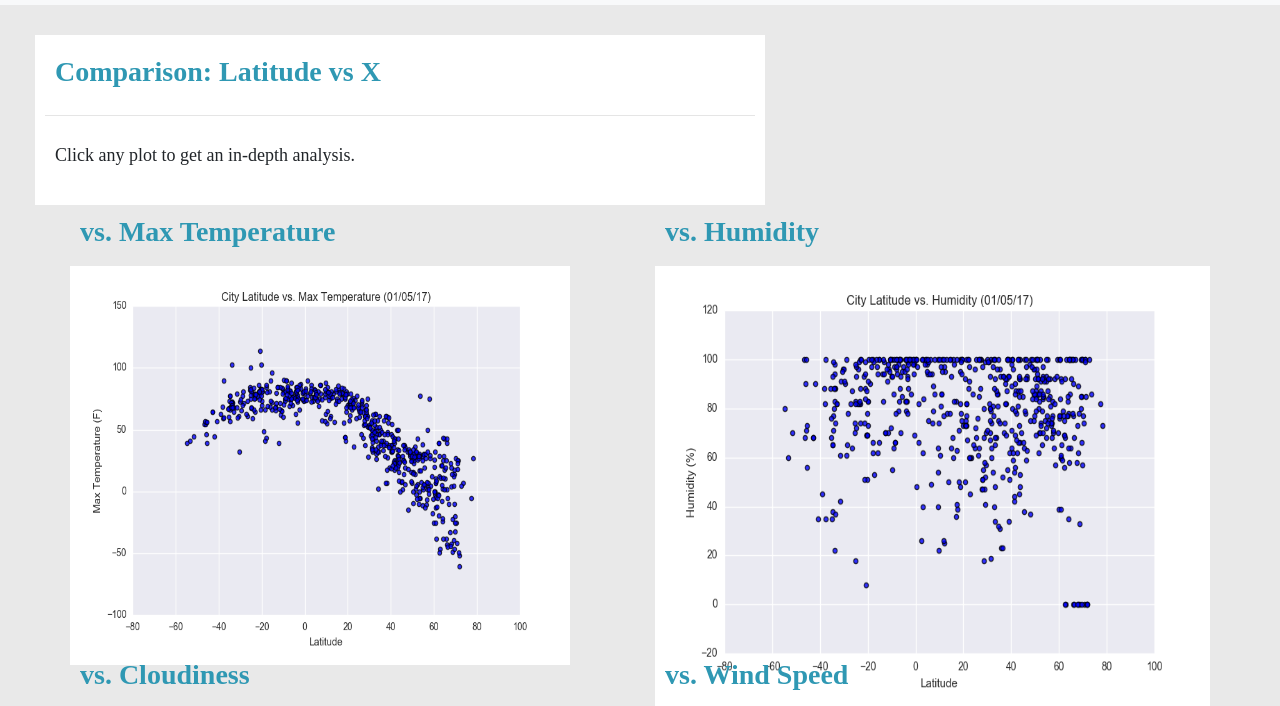
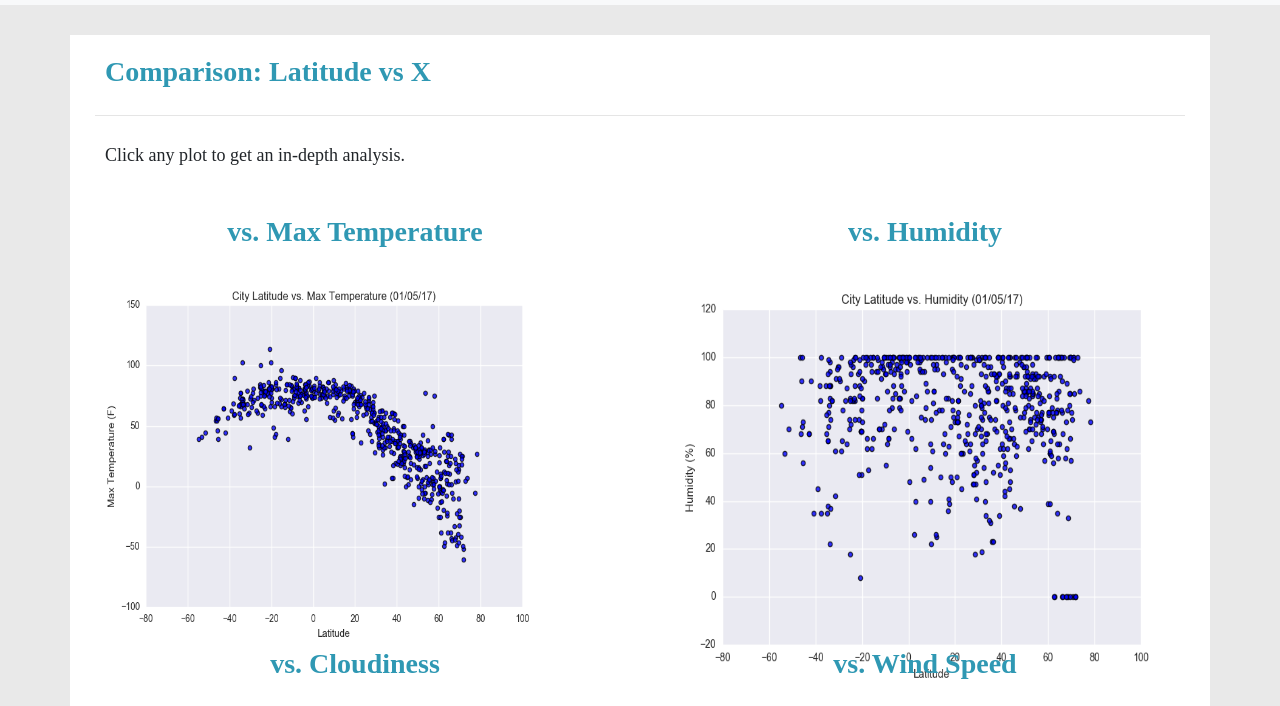
Before and after one commit to arcebri1/WeatherWebDashboard, a plain HTML site: page comparison.html in a window 1280 px wide. Shown: the part 61-767 px from the top of the page. Drawn offline with nearby package versions, Linux system fonts and the light colour scheme.

Commit message:
fixxxiinnnggg

```diff
--- a/comparison.html
+++ b/comparison.html
@@ -23,8 +23,8 @@
                 <ul class="navbar-nav mr-auto">
 
                     <li class="nav-item dropdown">
-              <a class="nav-link dropdown-toggle" href="#" id="navbarDropdown" role="button" data-toggle="dropdown"
-                aria-haspopup="true" aria-expanded="false">
+                        <a class="nav-link dropdown-toggle" href="#" id="navbarDropdown" role="button"
+                            data-toggle="dropdown" aria-haspopup="true" aria-expanded="false">
                             Plots
                         </a>
                         <div class="dropdown-menu dropdown-menu-right" aria-labelledby="navbarDropdown">
@@ -46,34 +46,32 @@
         </div>
     </nav>
 
-    <div class="container">
-        <div class="row">
-            <div class="col-md-8">
-                <div class="col-md-12" id="comparison">
+    <div class="container bg-white">
+        <div id="comparison">
             <h3>Comparison: Latitude vs X</h3>
             <hr>
             <p>Click any plot to get an in-depth analysis.</p>
         </div>
-            </div>
+
 
         <div class="row">
             <div class="col-md-6">
-                    <h3>vs. Max Temperature</h3>
+                <h3 class="acenter">vs. Max Temperature</h3>
                 <a href="max-temp.html"><img id="mtemp-image" src="assets\Fig1.png" alt="Max Temp"></a>
             </div>
             <div class="col-md-6">
-                    <h3>vs. Humidity</h3>
+                <h3 class="acenter">vs. Humidity</h3>
                 <a href="humidity.html"><img id="humid" src="assets\Fig2.png" alt="Humidity"></a>
             </div>
         </div>
 
         <div class="row">
             <div class="col-md-6">
-                    <h3>vs. Cloudiness</h3>
+                <h3 class="acenter">vs. Cloudiness</h3>
                 <a href="cloudiness.html"><img id="cloud" src="assets\Fig3.png" alt="Cloudiness"></a>
             </div>
             <div class="col-md-6">
-                    <h3>vs. Wind Speed</h3>
+                <h3 class="acenter">vs. Wind Speed</h3>
                 <a href="wind.html"><img id="wind" src="assets\Fig4.png" alt="Wind"></a>
             </div>
         </div>
--- a/style.css
+++ b/style.css
@@ -100,14 +100,16 @@ body{
 
 #comparison{
     background-color: white;
-   /* margin-bottom: 20x;
-   margin-left: -50px;
    margin-top: 30px;
-   padding: 10px; */
+    padding: 10px;
 }
 
 #datat{
     background-color: white;
+}
+
+.acenter{
+    text-align: center;
 }
 
 /* .row{
```
Lines whose indentation alone changed are shown as unchanged.
